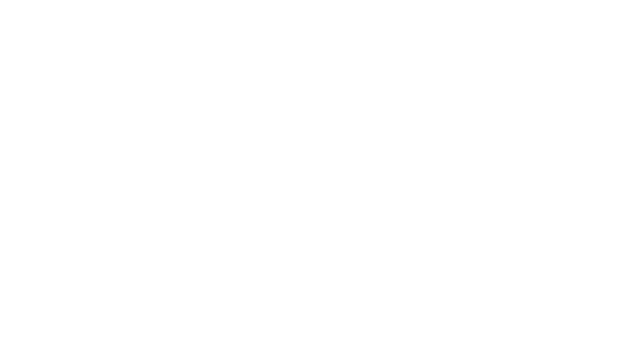
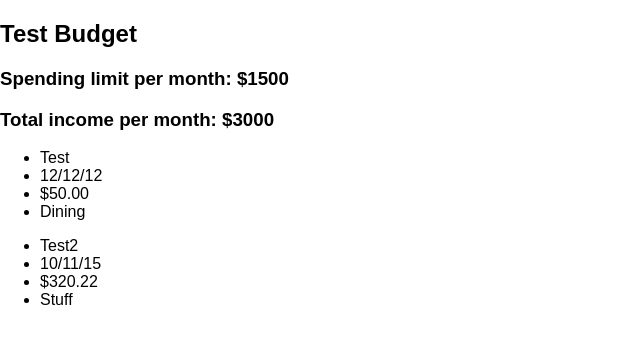
Before and after one commit to BeffyCodes/react-budget, a React (Create React App) app: page /budget in a window 1280 px wide. Shown: the top 344 px of the page, without its empty margins (0-640 px from the left). Built offline with nearby package versions, Linux system fonts and the light colour scheme.

Commit message:
added budget skeleton

```diff
--- /dev/null
+++ b/src/components/Budget.jsx
@@ -0,0 +1,47 @@
+import React, { Component } from "react";
+import { Link } from 'react-router-dom';
+import Expense from './Expense';
+
+class Budget extends Component {
+    state = {
+        expenses: this.props.expenses || [
+            {
+                id: 1,
+                name: "Test",
+                date: "12/12/12",
+                amount: "$50.00",
+                category: "Dining"
+            },
+            {
+                id: 2,
+                name: "Test2",
+                date: "10/11/15",
+                amount: "$320.22",
+                category: "Stuff"
+            }
+        ]
+    }
+
+    render() {
+
+        const expensesToDisplay = this.state.expenses.map((expense) =>
+        <Expense
+            key={expense.id}
+            name={expense.name}
+            date={expense.date}
+            amount={expense.amount}
+            category={expense.category}
+         />
+    )
+        return (
+            <div>
+                <h2>{this.props.name}</h2>
+                <h3>Spending limit per month: ${this.props.topLimit}</h3>
+                <h3>Total income per month: ${this.props.monthlyIncome}</h3>
+                {expensesToDisplay}
+            </div>
+        )
+    }
+}
+
+export default Budget;
--- /dev/null
+++ b/src/components/Expense.jsx
@@ -0,0 +1,17 @@
+import React, { Component } from "react";
+
+class Expense extends Component {
+    render() {
+        return (
+            <ul>
+                <li>{this.props.name}</li>
+                <li>{this.props.date}</li>
+                <li>{this.props.amount}</li>
+                <li>{this.props.category}</li>
+            </ul>
+
+        )
+    }
+}
+
+export default Expense;
--- a/src/components/views/main.jsx
+++ b/src/components/views/main.jsx
@@ -1,17 +1,45 @@
 import React, { Component } from "react";
 import { Switch, Route } from 'react-router-dom';
 import Home from './home';
-import NewBudgetForm from './newBudget';
+import NewBudgetForm from './newBudgetForm';
+import Budget from '../Budget';
 
 class Main extends Component {
+
+    state = {
+        budgetName: '' || "Test Budget",
+        monthlyIncome: 0 || 3000,
+        topLimit: 0 || 1500,
+        currency: 'usd'
+    };
+
+    genericOnTextChange = (inputName, inputValue) => {
+        var newState = {};
+
+        newState[inputName] = inputValue;
+
+        this.setState(newState);
+    }
 
     render() {
         return (
             <main>
                 <Switch>
                     <Route exact path='/' component={Home} />
-                    <Route exact path='/newBudget' component={NewBudgetForm} />
-                    {/* <Route exact path='/Page3' component={Page3} /> */}
+                    <Route exact path='/newBudget' render={(props) => {
+                        return <NewBudgetForm
+                            genericOnTextChange={this.genericOnTextChange}
+                            budgetName={this.state.budgetName}
+                            monthlyIncome={this.state.monthlyIncome}
+                            topLimit={this.state.topLimit} />
+                    }} />
+                    {<Route exact path='/budget' render={() => {
+                        return <Budget
+                            name={this.state.budgetName}
+                            monthlyIncome={this.state.monthlyIncome}
+                            topLimit={this.state.topLimit}
+                        />
+                    }} />}
                 </Switch>
             </main>
         )
--- a/src/components/views/newBudget.jsx
+++ /dev/null
@@ -1,49 +0,0 @@
-import React, { Component } from "react";
-
-class NewBudgetForm extends Component {
-    state = {
-        budgetName: '',
-        monthlyIncome: 0,
-        topLimit: 0
-    };
-
-    // onBudgetNameChange(budgetName) {
-    //     this.setState({
-    //         budgetName: budgetName
-    //     });
-    // }
-
-    genericOnTextChange(inputName, inputValue) {
-        var newState = {};
-
-        newState[inputName] = inputValue;
-
-        this.setState(newState);
-    }
-
-    render() {
-        return (
-            <div>
-                <label>
-                    New Budget Name:
-                    <input name="budgetName" value={this.state.budgetName} onChange={(e) => this.genericOnTextChange(e.target.name, e.target.value)} type="text" />
-                </label>
-                <br />
-                <label>
-                    Monthly Income (Can be changed later):
-                    <input name="monthlyIncome" value={this.state.monthlyIncome} onChange={(e) => this.genericOnTextChange(e.target.name, e.target.value)} type="number" />
-                </label>
-                <br />
-                <label>
-                    Budget Top Limit (If different from income):
-                    <input name="topLimit" value={this.state.topLimit} onChange={(e) => this.genericOnTextChange(e.target.name, e.target.value)} type="number" />
-                </label>
-                <br />
-                {JSON.stringify(this.state)}
-            </div>
-
-        )
-    }
-}
-
-export default NewBudgetForm;
--- /dev/null
+++ b/src/components/views/newBudgetForm.jsx
@@ -0,0 +1,35 @@
+import React, { Component } from "react";
+import { Link } from 'react-router-dom';
+
+class NewBudgetForm extends Component {
+
+    render() {
+        return (
+            <div>
+                <label>
+                    New Budget Name:
+                    <input name="budgetName" value={this.props.budgetName} onChange={(e) => this.props.genericOnTextChange(e.target.name, e.target.value)} type="text" />
+                </label>
+                <br />
+                <label>
+                    Monthly Income (Can be changed later):
+                    <input name="monthlyIncome" value={this.props.monthlyIncome} onChange={(e) => this.props.genericOnTextChange(e.target.name, e.target.value)} type="number" />
+                </label>
+                <br />
+                <label>
+                    Budget Top Limit (If different from income):
+                    <input name="topLimit" value={this.props.topLimit} onChange={(e) => this.props.genericOnTextChange(e.target.name, e.target.value)} type="number" />
+                </label>
+                <br />
+                <Link to='/budget'>
+                <button>
+                    Create Budget
+                </button>
+                </Link>
+            </div>
+
+        )
+    }
+}
+
+export default NewBudgetForm;
```
